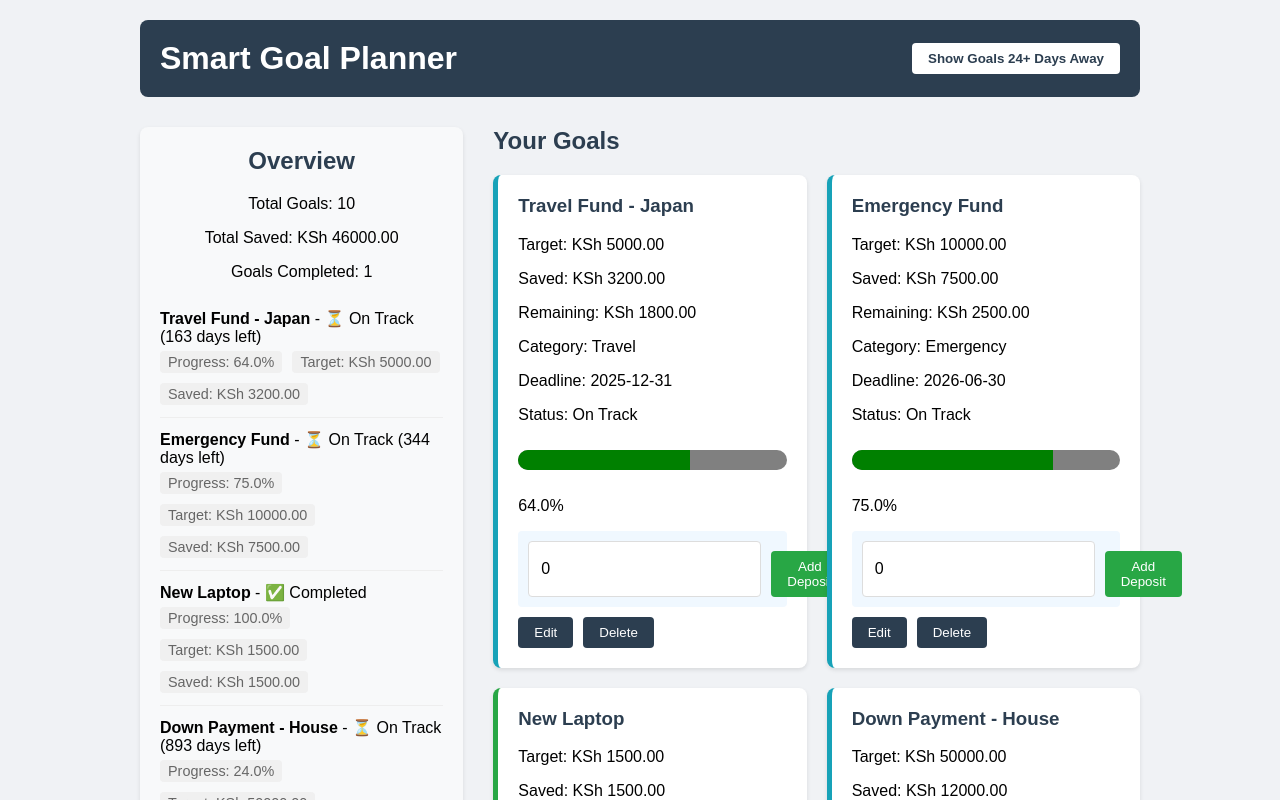
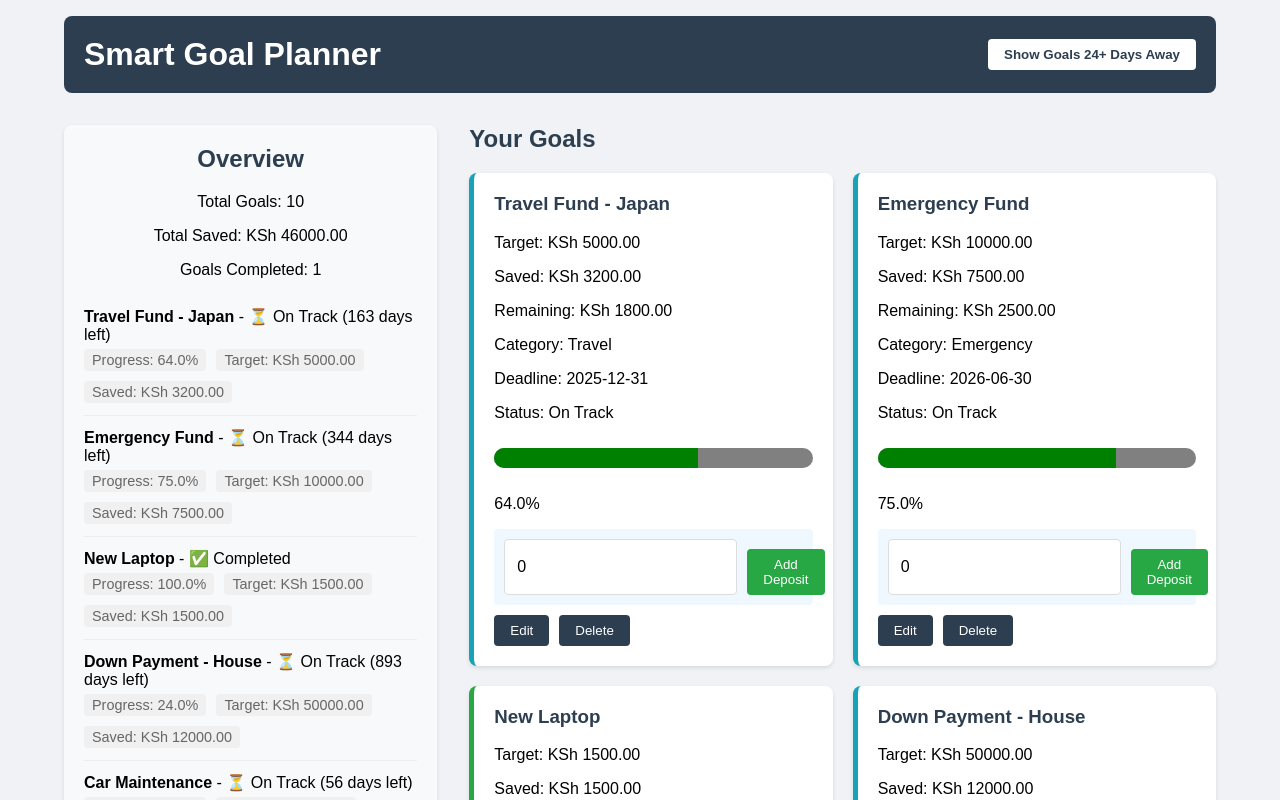
Before and after one commit to EdrickMuthamia/Smart-Goal-Planner, a React (Create React App) app: page / in a window 1280 px wide. Shown: the top 800 px of the page. Built offline with nearby package versions, Linux system fonts and the light colour scheme; data requests are answered from the project's data file.

Commit message:
add updates

```diff
--- a/src/App.css
+++ b/src/App.css
@@ -1,31 +1,49 @@
+:root {
+  --primary-color: #2c3e50;
+  --secondary-color: #f8f9fa;
+  --success-color: #28a745;
+  --danger-color: #dc3545;
+  --warning-color: #ffc107;
+  --info-color: #17a2b8;
+  --text-color: #333;
+  --light-text: #6c757d;
+  --border-radius: 8px;
+  --box-shadow: 0 2px 4px rgba(0, 0, 0, 0.1);
+  --hover-shadow: 0 5px 15px rgba(0, 0, 0, 0.1);
+  --transition: 0.2s;
+}
+
 .App {
   text-align: center;
-  max-width: 1000px;
+  max-width: 90%;
+  width: 1200px;
   margin: 0 auto;
-  padding: 20px;
+  padding: 1rem;
   font-family: Arial, sans-serif;
 }
 
 .App-header {
-  margin-bottom: 30px;
-  background-color: #2c3e50;
+  margin-bottom: 2rem;
+  background-color: var(--primary-color);
   color: white;
-  padding: 20px;
-  border-radius: 8px;
+  padding: 1.25rem;
+  border-radius: var(--border-radius);
   display: flex;
   justify-content: space-between;
   align-items: center;
+  flex-wrap: wrap;
+  gap: 1rem;
 }
 
 .filter-button {
   background-color: white;
-  color: #2c3e50;
+  color: var(--primary-color);
   border: none;
-  padding: 8px 16px;
-  border-radius: 4px;
+  padding: 0.5rem 1rem;
+  border-radius: calc(var(--border-radius) / 2);
   cursor: pointer;
   font-weight: bold;
-  transition: background-color 0.2s;
+  transition: all var(--transition);
 }
 
 .filter-button:hover {
@@ -44,16 +62,19 @@ main {
 
 .dashboard-container {
   display: flex;
-  gap: 30px;
+  gap: 2rem;
+  flex-wrap: wrap;
 }
 
 .dashboard-left {
   flex: 1;
-  max-width: 400px;
+  min-width: 300px;
+  max-width: 100%;
 }
 
 .dashboard-right {
   flex: 2;
+  min-width: 300px;
 }
 
 .dashboard-right h2 {
@@ -81,13 +102,33 @@ main {
   font-size: 14px;
 }
 
-@media (max-width: 768px) {
+@media (max-width: 992px) {
   .dashboard-container {
     flex-direction: column;
   }
 
   .dashboard-left {
     max-width: 100%;
+  }
+}
+
+@media (max-width: 576px) {
+  .App {
+    max-width: 100%;
+    padding: 0.5rem;
+  }
+
+  .App-header {
+    flex-direction: column;
+    text-align: center;
+  }
+
+  .filter-button {
+    width: 100%;
+  }
+
+  .goal-list {
+    grid-template-columns: 1fr;
   }
 }
 
@@ -194,8 +235,8 @@ form input:focus, form select:focus {
 
 .goal-list {
   display: grid;
-  grid-template-columns: repeat(auto-fill, minmax(300px, 1fr));
-  gap: 20px;
+  grid-template-columns: repeat(auto-fill, minmax(280px, 1fr));
+  gap: 1.25rem;
 }
 
 .goal-item {
@@ -242,19 +283,19 @@ form input:focus, form select:focus {
 
 /* Status-specific styling */
 .completed {
-  border-left: 5px solid #28a745;
+  border-left: 5px solid var(--success-color);
 }
 
 .overdue {
-  border-left: 5px solid #dc3545;
+  border-left: 5px solid var(--danger-color);
 }
 
 .near-deadline {
-  border-left: 5px solid #ffc107;
+  border-left: 5px solid var(--warning-color);
 }
 
 .on-track {
-  border-left: 5px solid #17a2b8;
+  border-left: 5px solid var(--info-color);
 }
 
 /* Deposit form styling */
@@ -276,9 +317,10 @@ form input:focus, form select:focus {
 }
 
 .deposit-input-group button {
-  background-color: #28a745;
+  background-color: var(--success-color);
 }
 
 .deposit-input-group button:hover {
   background-color: #218838;
+  transform: translateY(-2px);
 }
```
